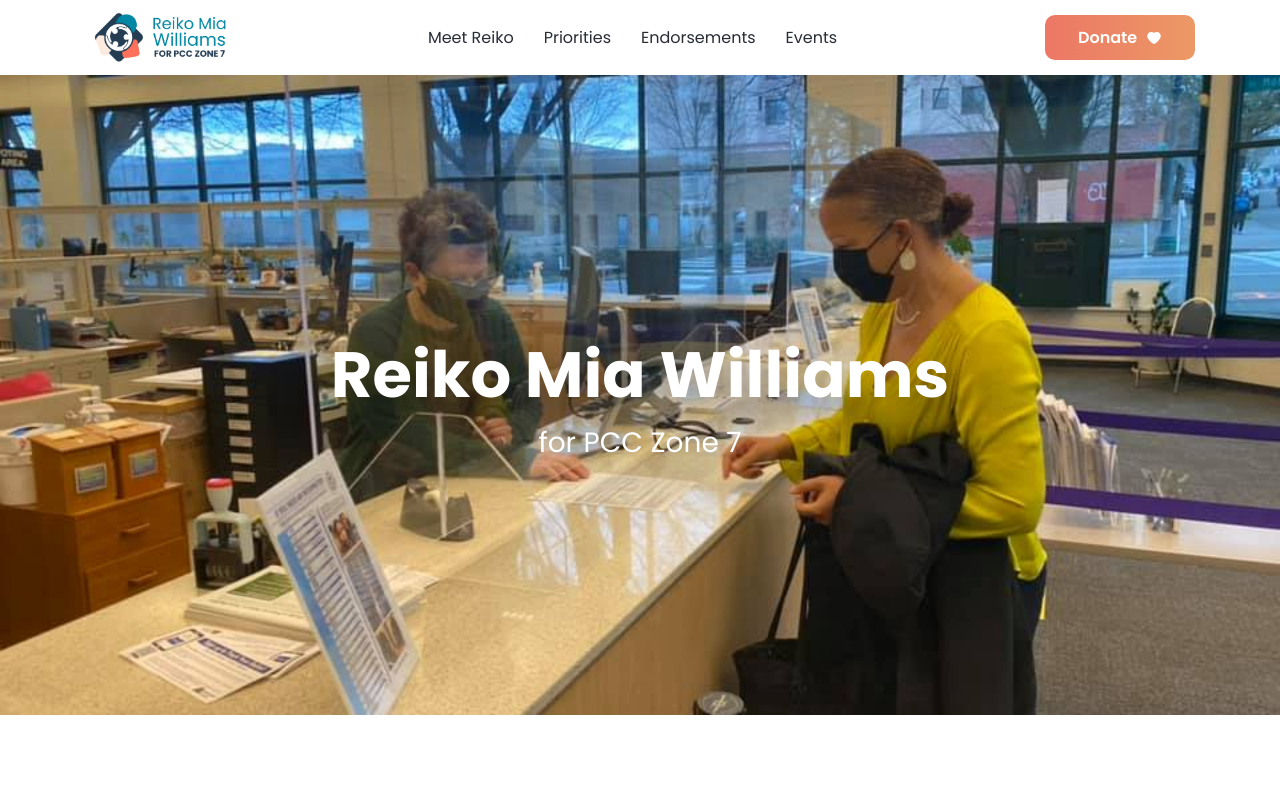
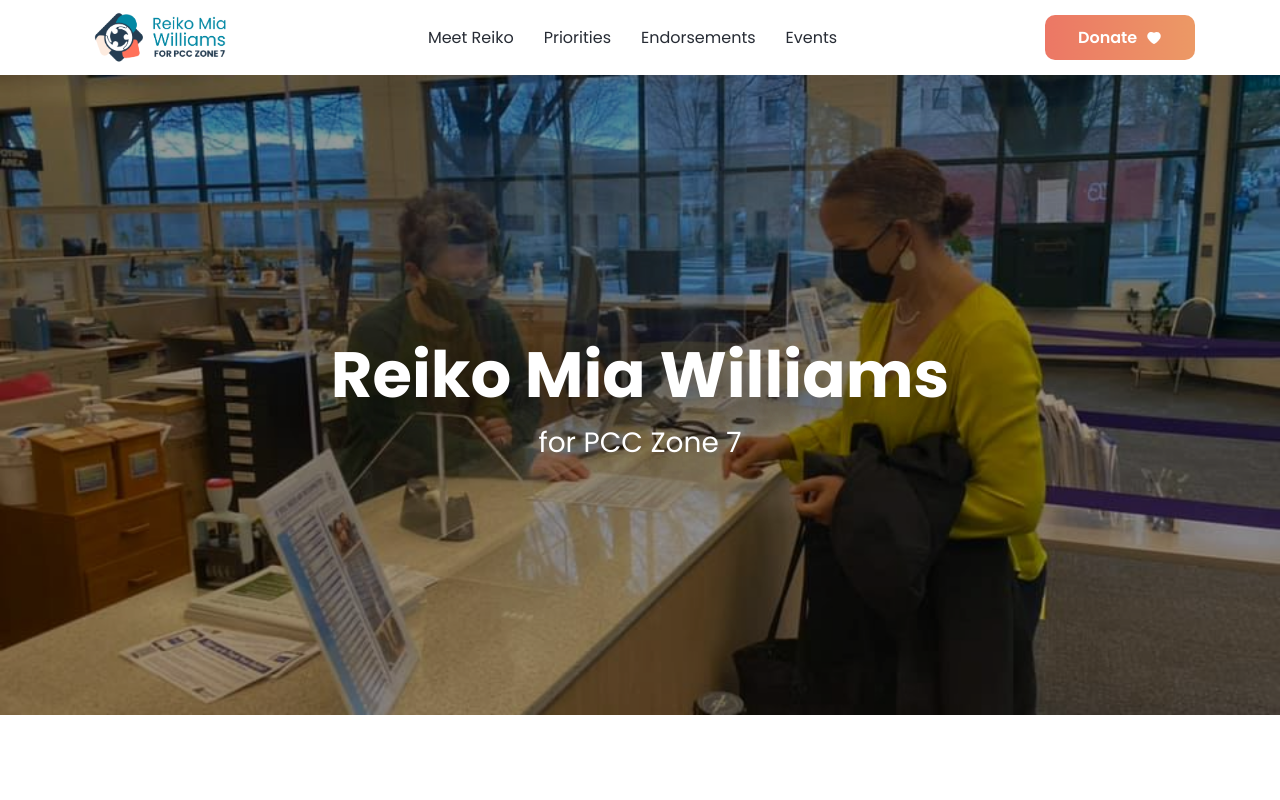
Before and after one commit to bmediax/reikoforpcc, a React (Create React App) app: page / in a window 1280 px wide. Shown: the top 800 px of the page. Built offline with nearby package versions, Linux system fonts and the light colour scheme.

Commit message:
Added Overlay to homepage cover

```diff
--- a/src/pages/Homepage/Homepage.scss
+++ b/src/pages/Homepage/Homepage.scss
@@ -195,11 +195,20 @@
     justify-content: center;
     align-items: center;
 
+    &:before {
+        background: rgba(0, 0, 0, 0.4);
+        content: '';
+        position: absolute;
+        width: 100%;
+        height: 80vh;
+    }
+
     span.slider_text {
         flex:1;
     }
 
     h1, p {
+        position:relative;
         padding:0px;
         margin:auto;
         text-align:center;
```
